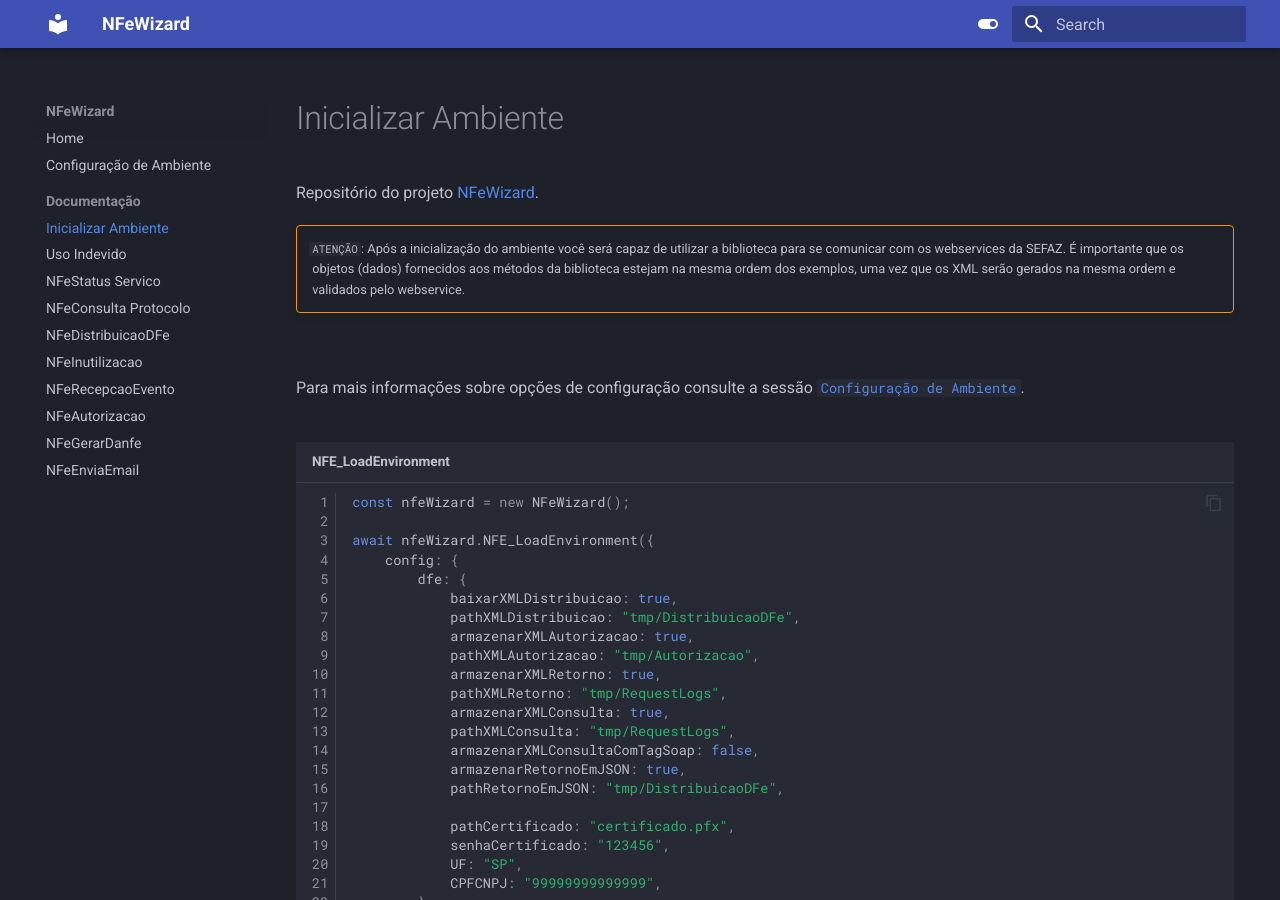
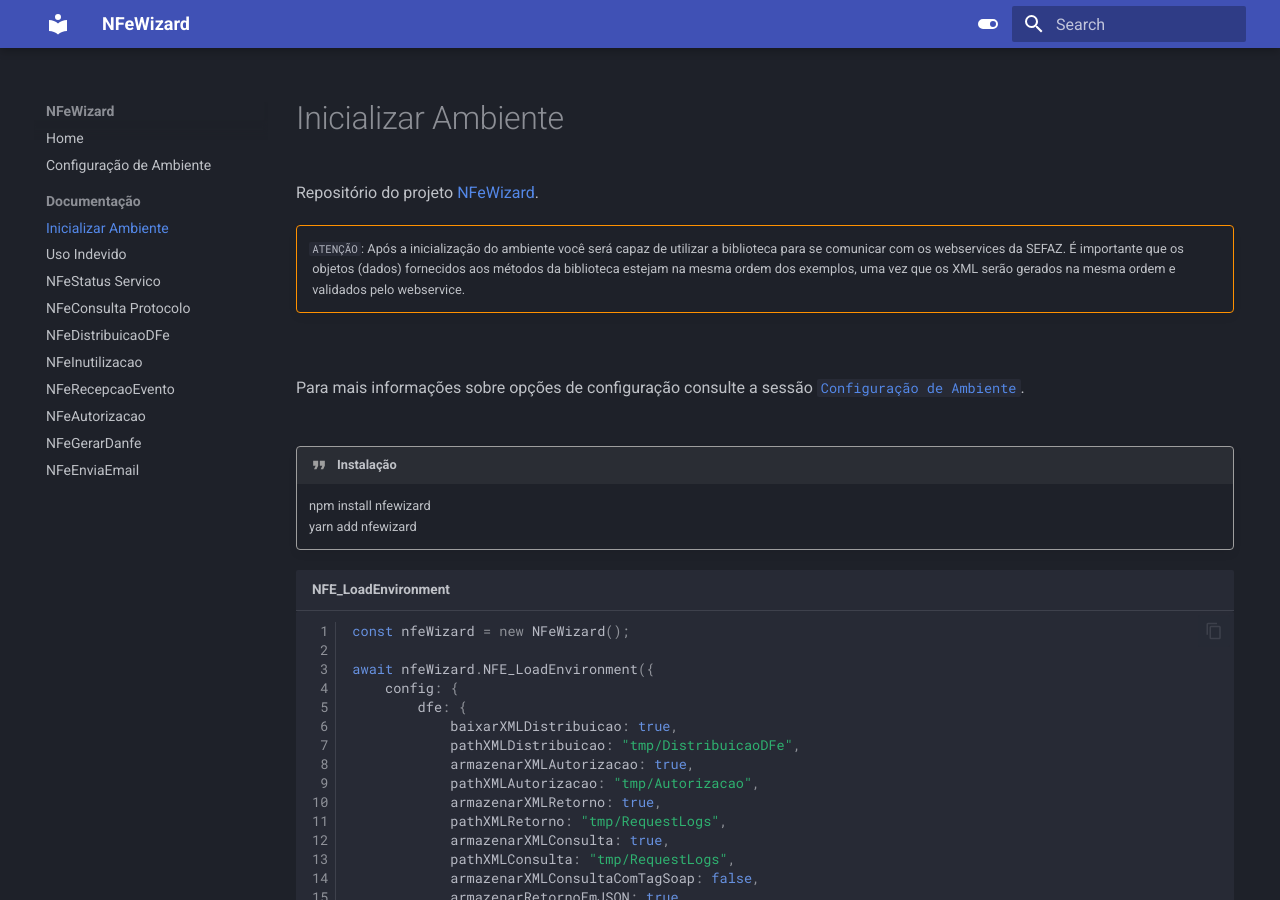
Before and after one commit to nfewizard-org/nfewizard-org.github.io, an MkDocs documentation site: the page built from docs/nfeInicializarAmbiente.md, in a window 1280 px wide and 900 px high. Built offline with MkDocs 1.6.1 and Material for MkDocs 9.7.7, drawn with Linux system fonts in a browser that asks for light colours.

Commit message:
feat: Added installation instruction on inicializar ambiente

````diff
--- a/docs/nfeInicializarAmbiente.md
+++ b/docs/nfeInicializarAmbiente.md
@@ -9,6 +9,10 @@
 
 Para mais informações sobre opções de configuração consulte a sessão [`Configuração de Ambiente`](configuracaoDeAmbiente.md).
 <br><br>
+
+!!! Quote "Instalação"
+    npm install nfewizard<br>
+    yarn add nfewizard
 
 ```typescript title="NFE_LoadEnvironment" linenums="1"
 const nfeWizard = new NFeWizard();
````
